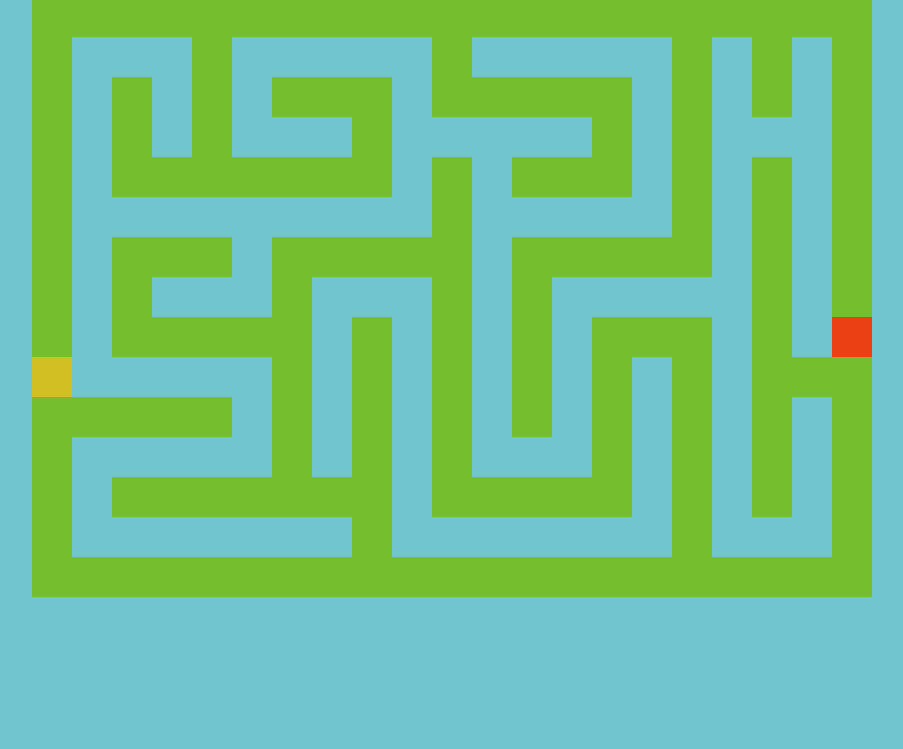
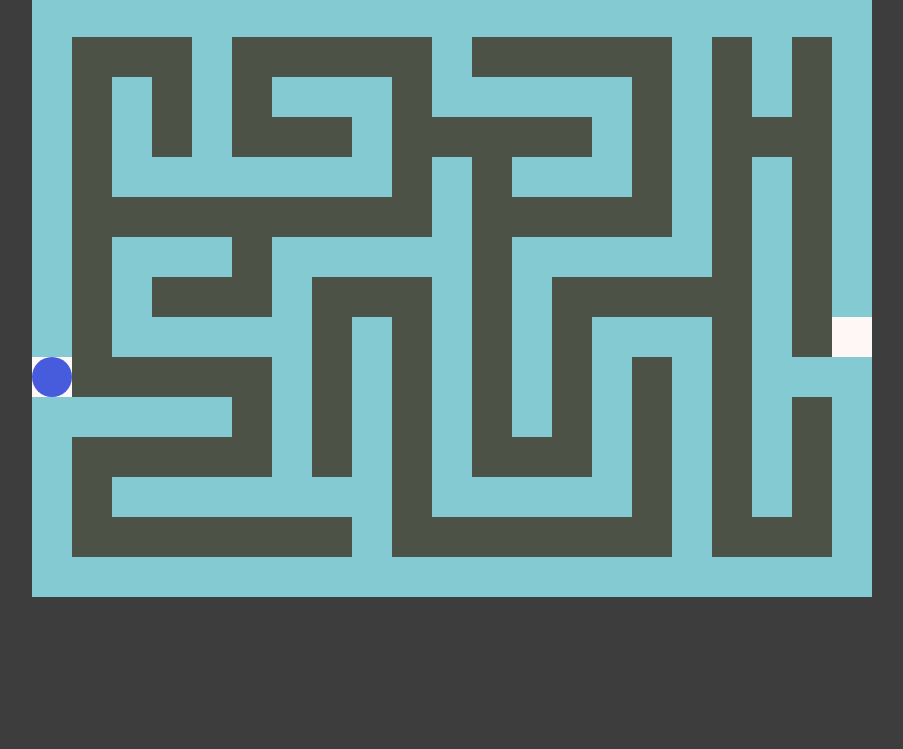
Before and after one commit to theogandara/tg-maze, a plain HTML site: page index.html in a window 1280 px wide. Shown: the part 51-800 px from the top of the page, without its empty margins (188-1091 px from the left). Drawn offline with Linux system fonts and the light colour scheme.

Commit message:
Feat: Anticipations flow structure - ok

```diff
--- a/assets/reset.css
+++ b/assets/reset.css
@@ -1,16 +1,4 @@
-html, body, div, span, applet, object, iframe,
-h1, h2, h3, h4, h5, h6, p, blockquote, pre,
-a, abbr, acronym, address, big, cite, code,
-del, dfn, em, img, ins, kbd, q, s, samp,
-small, strike, strong, sub, sup, tt, var,
-b, u, i, center,
-dl, dt, dd, ol, ul, li,
-fieldset, form, label, legend,
-table, caption, tbody, tfoot, thead, tr, th, td,
-article, aside, canvas, details, embed,
-figure, figcaption, footer, header, hgroup,
-menu, nav, output, ruby, section, summary,
-time, mark, audio, video {
+* {
     margin: 0;
     padding: 0;
     border: 0;
@@ -19,10 +7,6 @@ time, mark, audio, video {
     vertical-align: baseline;
 }
 
-article, aside, details, figcaption, figure,
-footer, header, hgroup, menu, nav, section {
-    display: block;
-}
 body {
     line-height: 1;
 }
--- a/assets/style.css
+++ b/assets/style.css
@@ -1,7 +1,7 @@
 body{
     text-align: center;
     font-family: Verdana, Geneva, Tahoma, sans-serif;
-    background-color: #71C5CF;
+    background-color: #3e3d3d;
 }
 
 header {
@@ -29,29 +29,29 @@ header {
 }
 
 .parede{
-    background-color: #75BE2E;
+    background-color: #83cad2;
 }
 
 .caminho{
-    background-color: #71C5CF;
+    background-color: #4c5246;
 }
 
 .finish{
-    background-color: #EB4014;
+    background-color: #fff7f5;
 }
 
 .start{
-    background-color: #EB4014;
+    background-color: #fff7f5;
 }
 
 .jogador{
-    background-color: #D2BF23;
+    background-color: #475bdd;
+    border-radius: 50%;
 }
 
 .mensagemVitoria{
     height: 400px;
     width: 100%;
-    background-color: #71C5CF;
     color: #fff;
     display: flex;
     align-items: center;
--- a/index.html
+++ b/index.html
@@ -1,40 +1,19 @@
 <!DOCTYPE html>
-
 <html lang="en">
-
 <head>
-
     <meta charset="UTF-8">
-
     <meta http-equiv="X-UA-Compatible" content="IE=edge">
-
     <meta name="viewport" content="width=device-width, initial-scale=1.0">
-
     <link rel="stylesheet" href="assets/reset.css">
-
     <link rel="stylesheet" href="assets/style.css">
-
-    <title>Labirinto</title>
+    <title>tgmaze ;)</title>
 
 </head>
-
 <body>
-
     <header>
-
-        <h1>Labirinto</h1>
-
+        <h1>LABIRINTO</h1>
     </header>
-
-
-    <section id="labirinto">
-
-
-    </section>
-
-
+    <section id="labirinto"></section>
     <script src="index.js"></script>
-
 </body>
-
 </html>
--- a/index.js
+++ b/index.js
@@ -1,214 +1,97 @@
-
 const map = [
-
     "WWWWWWWWWWWWWWWWWWWWW",
-
     "W   W     W     W W W",
-
     "W W W WWW WWWWW W W W",
-
     "W W W   W     W W   W",
-
     "W WWWWWWW W WWW W W W",
-
     "W         W     W W W",
-
     "W WWW WWWWW WWWWW W W",
-
     "W W   W   W W     W W",
-
     "W WWWWW W W W WWW W F",
-
     "S     W W W W W W WWW",
-
     "WWWWW W W W W W W W W",
-
     "W     W W W   W W W W",
-
     "W WWWWWWW WWWWW W W W",
-
     "W       W       W   W",
-
     "WWWWWWWWWWWWWWWWWWWWW",
-
 ];
 
-
-// "S     W W W W W W WWW",
-
+const messages = {
+    victory: "Parabéns, você venceu !"
+}
 
 function criaLabirinto() {
-
     map.forEach((elemento, indice) => {
-
-
         const criaDiv = document.createElement("section")
-
-
         criaDiv.setAttribute("class", "linha")
-
         criaDiv.setAttribute("id", "linha" + indice)
-
         labirinto.appendChild(criaDiv)
-
-
         let arrayDeElementos = elemento.split('')
-
-
-
-
         arrayDeElementos.forEach((item, index) => {
-
-
             const linhasLabirinto = document.querySelectorAll(".linha")
-
-
             const celulas = document.createElement("div")
-
             celulas.setAttribute("class", "celulas")
-
-
             linhasLabirinto[indice].appendChild(celulas)
-
-
             if (item === "W") {
-
                 celulas.setAttribute("class", "parede celula")
-
             }
-
             else if (item === "S") {
-
                 celulas.setAttribute("class", "start celula")
-
             }
-
             else if (item === "F") {
-
                 celulas.setAttribute("class", "finish celula")
-
             }
-
             else {
-
                 celulas.setAttribute("class", "caminho celula")
-
             }
-
         })
-
     })
-
 }
-
 
 criaLabirinto()
 
-
-
 const inicio = document.querySelector(".start")
-
-
 const jogador = document.createElement("div")
-
 jogador.setAttribute("class", "jogador")
-
-
 inicio.appendChild(jogador)
-
-
-
-
 let posicaoAtual = 189
-
-
 const celulas = document.querySelectorAll(".celula")
-
-
 const conteudo = document.querySelector("#labirinto")
-
-
 function movimentaJogador() {
-
-
     celulas.forEach((element, index) => {
-
         element.setAttribute("id", index)
-
     })
-
-
     document.addEventListener("keydown", (evt) => {
-
-
         const keyName = evt.key
-
-
         console.log(keyName)
-
-
         if (keyName === 'ArrowDown' && celulas[posicaoAtual + 21].className === "caminho celula") {
-
             celulas[posicaoAtual + 21].appendChild(jogador)
-
             posicaoAtual += 21
-
+        }
+        else if (keyName === 'ArrowUp' && celulas[posicaoAtual - 21].className === "caminho celula") {
+            celulas[posicaoAtual - 21].appendChild(jogador)
+            posicaoAtual -= 21
+        }
+        else if (keyName === 'ArrowLeft' && celulas[posicaoAtual - 1].className === "caminho celula") {
+            celulas[posicaoAtual - 1].appendChild(jogador)
+            posicaoAtual -= 1
+        }
+        else if (keyName === 'ArrowRight' && celulas[posicaoAtual + 1].className === "caminho celula") {
+            celulas[posicaoAtual + 1].appendChild(jogador)
+            posicaoAtual += 1
         }
 
-        else if (keyName === 'ArrowUp' && celulas[posicaoAtual - 21].className === "caminho celula") {
-
-            celulas[posicaoAtual - 21].appendChild(jogador)
-
-            posicaoAtual -= 21
-
+        else if (keyName === 'ArrowRight' && celulas[posicaoAtual + 1].className === "finish celula") {
+            celulas[posicaoAtual + 1].appendChild(jogador)
+            posicaoAtual += 1
+            labirinto.innerHTML = ""
+            const divVitoria = document.createElement("div")
+            divVitoria.setAttribute("class","mensagemVitoria")
+            const textoVitoria = document.createElement("h2")
+            textoVitoria.innerText = messages.victory
+            divVitoria.appendChild(textoVitoria)
+            labirinto.appendChild(divVitoria)
         }
-
-        else if (keyName === 'ArrowLeft' && celulas[posicaoAtual - 1].className === "caminho celula") {
-
-            celulas[posicaoAtual - 1].appendChild(jogador)
-
-            posicaoAtual -= 1
-
-        }
-
-        else if (keyName === 'ArrowRight' && celulas[posicaoAtual + 1].className === "caminho celula") {
-
-
-            celulas[posicaoAtual + 1].appendChild(jogador)
-
-            posicaoAtual += 1
-
-        }
-
-        // condição de vitória
-
-        else if (keyName === 'ArrowRight' && celulas[posicaoAtual + 1].className === "finish celula") {
-
-            celulas[posicaoAtual + 1].appendChild(jogador)
-
-            posicaoAtual += 1
-
-
-            labirinto.innerHTML = ""
-
-            const divVitoria = document.createElement("div")
-
-            divVitoria.setAttribute("class","mensagemVitoria")
-
-            const textoVitoria = document.createElement("h2")
-
-            textoVitoria.innerText = "Parabéns, você conseguiu !"
-
-            divVitoria.appendChild(textoVitoria)
-
-            labirinto.appendChild(divVitoria)
-
-        }
-
     })
-
-
 }
-
-
 movimentaJogador()
```
Also changed, not shown: 2 other files.
